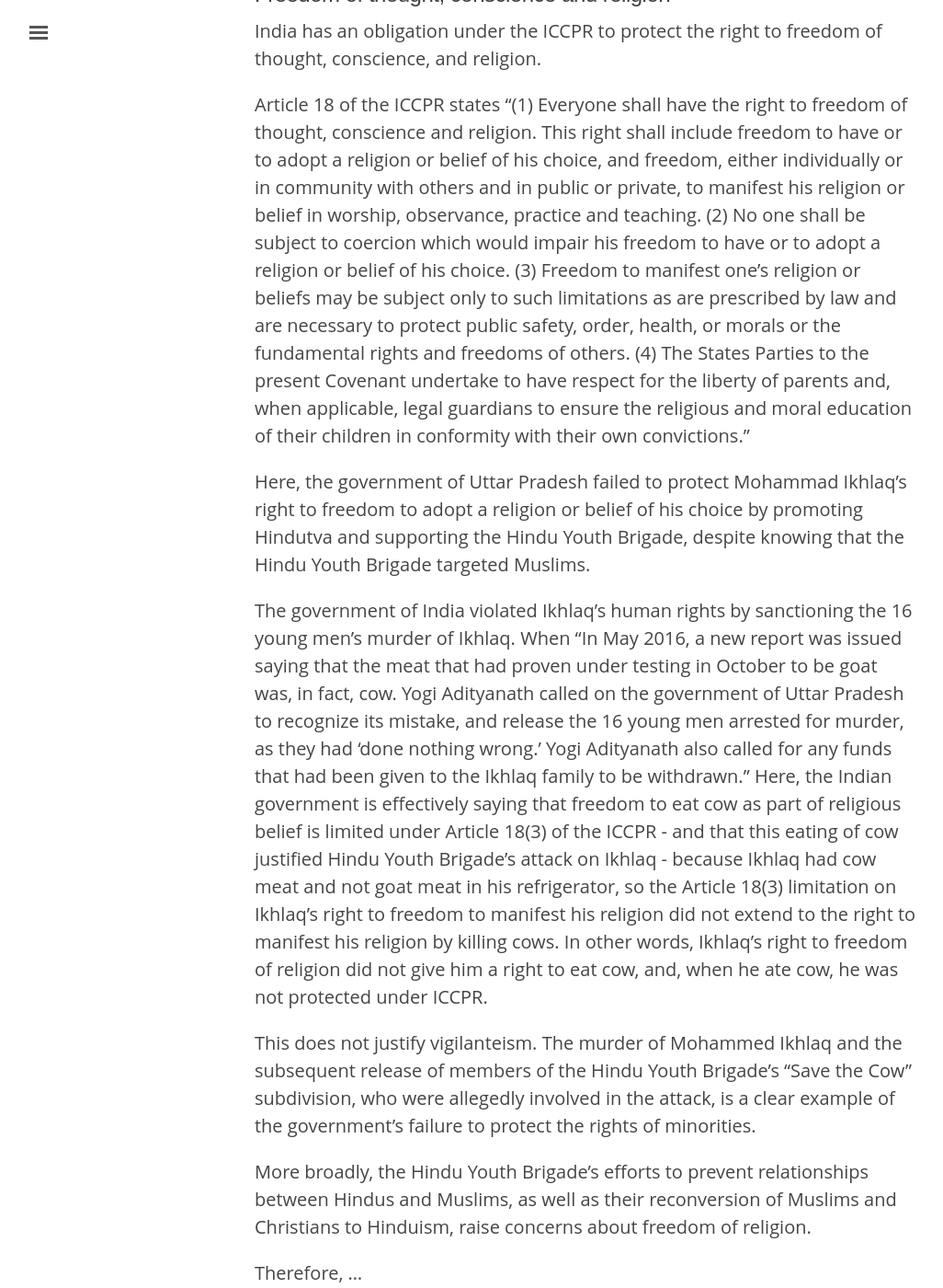
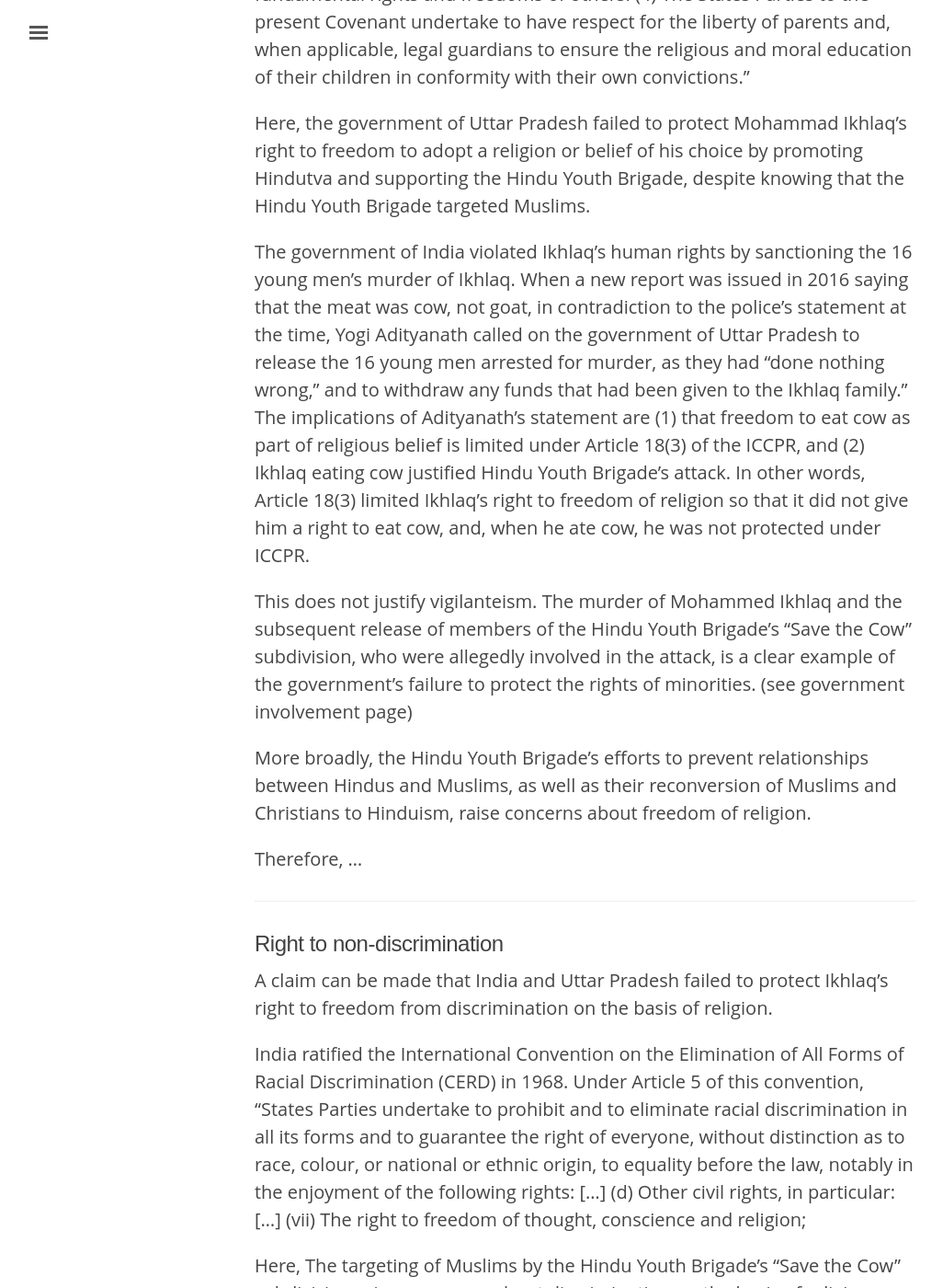
Before and after one commit to binipringle/human-rights-law, a Jekyll site: the page built from _texts/2-uptick-in-harms-to-muslims.md, in a window 1280 px wide and 1400 px high, scrolled down 3095 px. Shown: the whole window at 92% size, without its empty margins (3-1029 px from the left). Built offline with Jekyll 4.4.1, drawn with Linux system fonts in a browser that asks for light colours; some of the changed text lies outside the part shown.

Commit message:
changed language and hid language

```diff
--- a/_texts/2-uptick-in-harms-to-muslims.md
+++ b/_texts/2-uptick-in-harms-to-muslims.md
@@ -25,6 +25,8 @@ The men beat him over the head with a sewing machine, dragged him down 14 cement
 In May 2016, a new report was issued saying that the meat that had proven under testing in October to be goat was, in fact, cow. Yogi Adityanath called on the government of Uttar Pradesh to recognize its mistake, and release the 16 young men arrested for murder, as they had “done nothing wrong.” Yogi Adityanath also called for any funds that had been given to the Ikhlaq family to be withdrawn.
 
 In March 2017, after the BJP had won 308 of the 403 parliamentary seats in Uttar Pradesh, the Prime Minister of India (Narendra Modi) named Yogi Adityanath Chief Minister (the equivalent of governor) of Uttar Pradesh. Leaders of the Hindu Youth Brigade stated that they would be freer to engage in their work with Yogi Adityanath in charge. After a young couple was “roughed up” by a crowd for involvement in love jihad in early April 2017, Yogi Adityanath asked leaders within the Hindu Youth Brigade to report matters to the police, stating that the police would no longer ignore Hindu concerns, but support them.
+
+---
 
 -->
 
@@ -60,7 +62,7 @@ Article 7 of the ICCPR states "[n]o one shall be subjected to torture or to crue
 
 Article 5(b) of CERD protects "The right to security of person and protection by the State against violence or bodily harm, whether inflicted by government officials or by any individual group or institution."
 
-Here, "The men beat him over the head with a sewing machine, dragged him down 14 cement steps, and left him dying at the electrical transformer in the street in front of his home. They beat other members of the Ikhlaq family, bashing the skull of Mr. Ikhlaq’s son with a brick, and leaving him in critical condition. According to Mrs. Ikhlaq, some among the Save the Cow vigilantes had screamed, “Kill them,” on entering the Ikhlaq home. Police later stated that there was no evidence of any animal remains being left in a public space, and that the meat found in the Ikhlaq home was goat, and not cow. Those arrested for Mr. Ikhlaq’s murder included the son of a BJP politician; all were members of the Hindu Youth Brigade’s “Save the Cow” subdivision. A local leader of the Hindu Youth Brigade noted that Mr. Ikhlaq had encouraged any harm to himself by killing a cow, and that his death was accidental – things happen when a mob is angry, and no one in the mob is to blame if Mr. Ikhlaq fell while being jostled; they only intended to slap him around."
+Here, ... <!-- "The men beat him over the head with a sewing machine, dragged him down 14 cement steps, and left him dying at the electrical transformer in the street in front of his home. They beat other members of the Ikhlaq family, bashing the skull of Mr. Ikhlaq’s son with a brick, and leaving him in critical condition. According to Mrs. Ikhlaq, some among the Save the Cow vigilantes had screamed, “Kill them,” on entering the Ikhlaq home. Police later stated that there was no evidence of any animal remains being left in a public space, and that the meat found in the Ikhlaq home was goat, and not cow. Those arrested for Mr. Ikhlaq’s murder included the son of a BJP politician; all were members of the Hindu Youth Brigade’s “Save the Cow” subdivision. A local leader of the Hindu Youth Brigade noted that Mr. Ikhlaq had encouraged any harm to himself by killing a cow, and that his death was accidental – things happen when a mob is angry, and no one in the mob is to blame if Mr. Ikhlaq fell while being jostled; they only intended to slap him around."-->
 
 Therefore, ...
 
@@ -74,9 +76,9 @@ Article 18 of the ICCPR states "(1) Everyone shall have the right to freedom of
 
 Here, the government of Uttar Pradesh failed to protect Mohammad Ikhlaq's right to freedom to adopt a religion or belief of his choice by promoting Hindutva and supporting the Hindu Youth Brigade, despite knowing that the Hindu Youth Brigade targeted Muslims.
 
-The government of India violated Ikhlaq's human rights by sanctioning the 16 young men's murder of Ikhlaq. When "In May 2016, a new report was issued saying that the meat that had proven under testing in October to be goat was, in fact, cow. Yogi Adityanath called on the government of Uttar Pradesh to recognize its mistake, and release the 16 young men arrested for murder, as they had 'done nothing wrong.' Yogi Adityanath also called for any funds that had been given to the Ikhlaq family to be withdrawn." Here, the Indian government is effectively saying that freedom to eat cow as part of religious belief is limited under Article 18(3) of the ICCPR - and that this eating of cow justified Hindu Youth Brigade's attack on Ikhlaq - because Ikhlaq had cow meat and not goat meat in his refrigerator, so the Article 18(3) limitation on Ikhlaq's right to freedom to manifest his religion did not extend to the right to manifest his religion by killing cows. In other words, Ikhlaq's right to freedom of religion did not give him a right to eat cow, and, when he ate cow, he was not protected under ICCPR.
+The government of India violated Ikhlaq's human rights by sanctioning the 16 young men's murder of Ikhlaq. When a new report was issued in 2016 saying that the meat was cow, not goat, in contradiction to the police's statement at the time, Yogi Adityanath called on the government of Uttar Pradesh to release the 16 young men arrested for murder, as they had "done nothing wrong," and to withdraw any funds that had been given to the Ikhlaq family." The implications of Adityanath's statement are (1) that freedom to eat cow as part of religious belief is limited under Article 18(3) of the ICCPR, and (2) Ikhlaq eating cow justified Hindu Youth Brigade's attack. In other words, Article 18(3) limited Ikhlaq's right to freedom of religion so that it did not give him a right to eat cow, and, when he ate cow, he was not protected under ICCPR.
 
-This does not justify vigilanteism. The murder of Mohammed Ikhlaq and the subsequent release of members of the Hindu Youth Brigade's "Save the Cow" subdivision, who were allegedly involved in the attack, is a clear example of the government's failure to protect the rights of minorities.
+This does not justify vigilanteism. The murder of Mohammed Ikhlaq and the subsequent release of members of the Hindu Youth Brigade's "Save the Cow" subdivision, who were allegedly involved in the attack, is a clear example of the government's failure to protect the rights of minorities. (see government involvement page)
 
 More broadly, the Hindu Youth Brigade's efforts to prevent relationships between Hindus and Muslims, as well as their reconversion of Muslims and Christians to Hinduism, raise concerns about freedom of religion.
 
```
